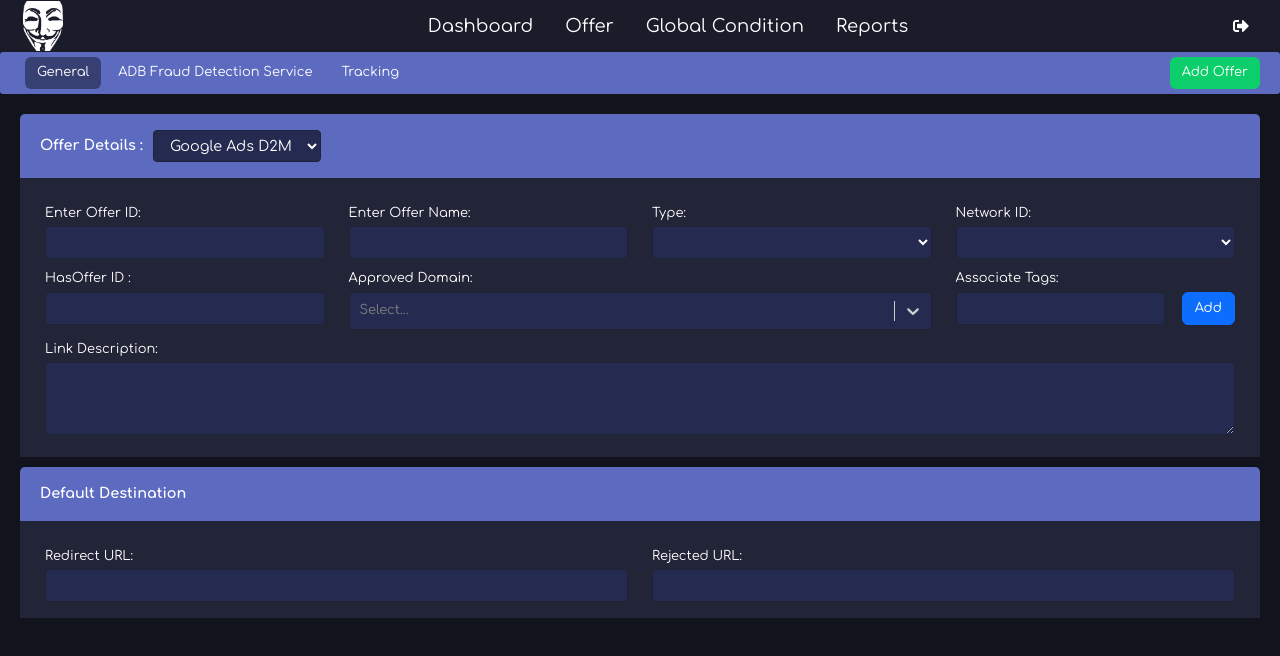
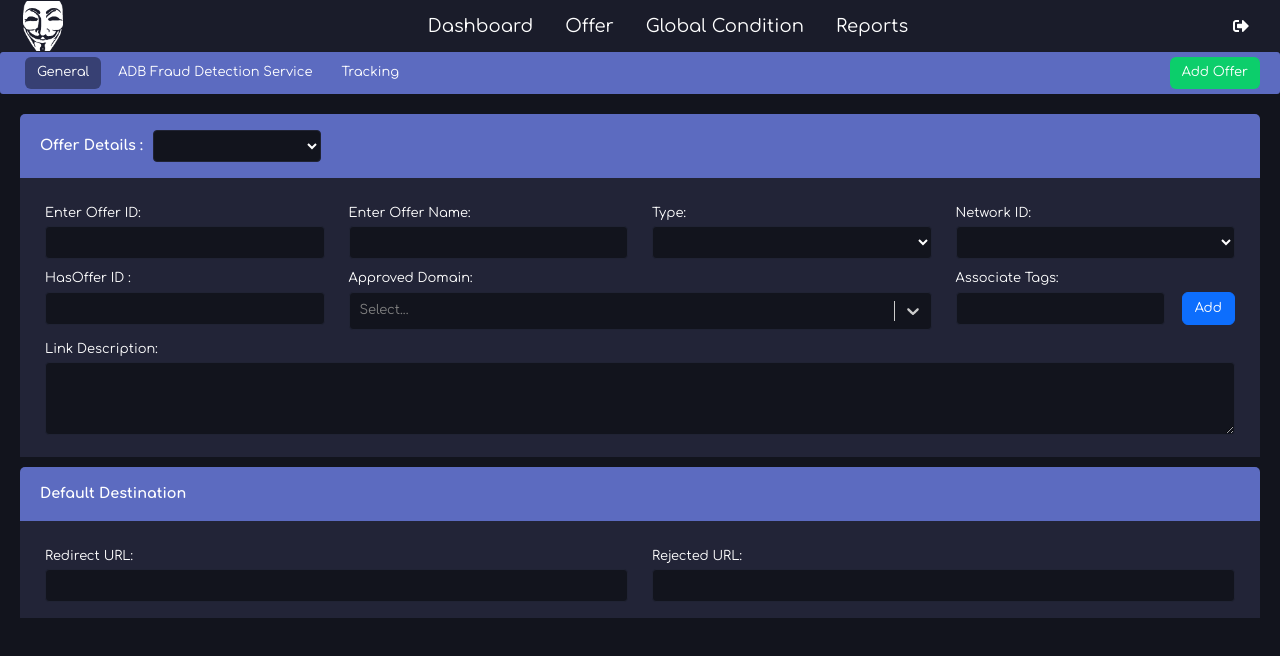
Before and after one commit to Xcitech-Technologies/adb-redirect-panel-admin, a React (Create React App) app: page /admin/offer/addOffer in a window 1280 px wide. Shown: the top 656 px of the page. Built offline with nearby package versions, Linux system fonts and the light colour scheme; sample sign-in values are in the browser's storage.

Commit message:
Minor changes UI

```diff
--- a/src/Assets/Scss/Components/CustomInput.scss
+++ b/src/Assets/Scss/Components/CustomInput.scss
@@ -1,7 +1,7 @@
 .customInput {
   width: 100% !important;
   color: $white !important;
-  background: $blue3 !important;
+  background: $dark !important;
   border-radius: 0.25rem;
   border: 1px solid $blue4;
   padding: 6px 12px;
@@ -21,7 +21,7 @@
   input {
     width: 100% !important;
     color: $white !important;
-    background: $blue3 !important;
+    background: $dark !important;
     border-radius: 0.25rem;
     border: 1px solid $blue4;
     padding: 6px 12px;
@@ -37,7 +37,7 @@
     font-size: 0.8125rem;
     width: 100% !important;
     color: $white !important;
-    background: $blue3 !important;
+    background: $dark !important;
     border-radius: 0.25rem;
     border: 1px solid $blue4;
     padding: 6px 12px;
@@ -66,7 +66,7 @@
     display: flex;
     font-size: 1rem;
     .count {
-      margin-left: 10px;
+      margin-left: 20px;
       .includeActive {
         background: #28a745;
         padding: 0 3px;
@@ -128,7 +128,7 @@
     font-size: 0.8125rem;
     width: 100% !important;
     color: $white !important;
-    background: $blue3 !important;
+    background: $dark !important;
     border-radius: 0.25rem;
     border: 1px solid $blue4;
     padding: 6px 12px;
--- a/src/Assets/Scss/Components/CustomSelect.scss
+++ b/src/Assets/Scss/Components/CustomSelect.scss
@@ -1,7 +1,7 @@
 .customSelect {
   width: 100% !important;
   color: $white !important;
-  background: $blue3 !important;
+  background: $dark !important;
   border-radius: 0.25rem;
   border: 1px solid $blue4;
   padding: 6px 12px;
@@ -15,7 +15,7 @@
   select {
     width: 100% !important;
     color: $white !important;
-    background: $blue3 !important;
+    background: $dark !important;
     border-radius: 0.25rem;
     border: 1px solid $blue4;
     padding: 6px 12px;
@@ -31,7 +31,7 @@
     .multi-select__control {
       width: 100% !important;
       color: $white !important;
-      background: $blue3 !important;
+      background: $dark !important;
       border-radius: 0.25rem;
       border: 1px solid $blue4;
       .multi-select__value-container {
@@ -52,7 +52,10 @@
       }
     }
     .multi-select__menu {
-      background: $blue3 !important;
+      background: $dark !important;
+      .multi-select__option--is-focused {
+        background-color: $blue6;
+      }
     }
   }
 
@@ -63,7 +66,7 @@
   .custom-select__control {
     width: 100% !important;
     color: $white !important;
-    background: $blue3 !important;
+    background: $dark !important;
     border-radius: 0.25rem;
     border: 1px solid $blue4;
     .custom-select__value-container {
@@ -85,7 +88,7 @@
     }
   }
   .custom-select__menu {
-    background: $blue3 !important;
+    background: $dark !important;
     font-size: 0.8125rem;
     .custom-select__option--is-focused {
       background-color: $blue6;
--- a/src/Assets/Scss/Components/CustomTextArea.scss
+++ b/src/Assets/Scss/Components/CustomTextArea.scss
@@ -1,7 +1,7 @@
 .customTextArea {
   width: 100% !important;
   color: $white !important;
-  background: $blue3 !important;
+  background: $dark !important;
   border-radius: 0.25rem;
   border: 1px solid $blue4;
   padding: 6px 12px;
@@ -20,7 +20,7 @@
   textarea {
     width: 100% !important;
     color: $white !important;
-    background: $blue3 !important;
+    background: $dark !important;
     border-radius: 0.25rem;
     border: 1px solid $blue4;
     padding: 6px 12px;
--- a/src/Assets/Scss/Pages/Offers.scss
+++ b/src/Assets/Scss/Pages/Offers.scss
@@ -18,6 +18,9 @@
       width: 100%;
       border: none;
       margin: 0 5px;
+    }
+    .offersHeadInput {
+      background-color: $blue3 !important;
     }
   }
   .optionsBar {
--- a/src/Components/Offers/General.jsx
+++ b/src/Components/Offers/General.jsx
@@ -9,6 +9,7 @@ import CustomSelect, {
 import { CustomTextAreaWithLabel } from "../UI/CustomTextArea.jsx";
 
 const options = [
+  { name: "", value: undefined, disabled: true },
   { name: "Google Ads D2M", value: "Google Ads D2M" },
   { name: "Casino Offer", value: "Casino Offer" },
   { name: "Coupon Popup", value: "Coupon Popup" },
--- a/src/Components/Offers/Tracking.jsx
+++ b/src/Components/Offers/Tracking.jsx
@@ -190,15 +190,18 @@ const Conditions = ({
         }
         defaultCollapse
       >
-        <Row>
-          <Col md={6}>
+        <Row
+          className="d-flex justify-content-between"
+          style={{ marginBottom: "15px" }}
+        >
+          <Col md={5}>
             <CountryComponent
               trackingDetails={trackingDetails[id]}
               id={id}
               setTrackingDetails={setTrackingDetails}
             />
           </Col>
-          <Col md={6}>
+          <Col md={5}>
             <RegionComponent
               input={inputs.region}
               handleChange={handleChange}
@@ -209,8 +212,11 @@ const Conditions = ({
             />
           </Col>
         </Row>
-        <Row>
-          <Col md={6}>
+        <Row
+          className="d-flex justify-content-between"
+          style={{ marginBottom: "15px" }}
+        >
+          <Col md={5}>
             <CitiesComponent
               input={inputs.cities}
               handleChange={handleChange}
@@ -220,14 +226,39 @@ const Conditions = ({
               setInputs={setInputs}
             />
           </Col>
-          <Col md={6}>
+          <Col md={5}>
             <DeviceComponent
               handleDeviceChange={handleDeviceChange}
               trackingDetails={trackingDetails[id]}
             />
           </Col>
         </Row>
-        <Row>
+        <Row
+          className="d-flex justify-content-between"
+          style={{ marginBottom: "15px" }}
+        >
+          <Col md={5}>
+            <TimeZoneComponent
+              input={inputs.timezones}
+              handleChange={handleChange}
+              trackingDetails={trackingDetails}
+              id={id}
+              setTrackingDetails={setTrackingDetails}
+              setInputs={setInputs}
+            />
+          </Col>
+          <Col md={5}>
+            <LanguagesComponent
+              input={inputs.languages}
+              handleChange={handleChange}
+              trackingDetails={trackingDetails}
+              id={id}
+              setTrackingDetails={setTrackingDetails}
+              setInputs={setInputs}
+            />
+          </Col>
+        </Row>
+        <Row style={{ marginBottom: "15px" }}>
           <URLSComponent
             handleUrlChange={handleUrlChange}
             trackingDetails={trackingDetails[id]}
@@ -240,28 +271,6 @@ const Conditions = ({
             handlePTURLChange={handlePTURLChange}
             trackingDetails={trackingDetails}
           />
-        </Row>
-        <Row>
-          <Col md={6}>
-            <TimeZoneComponent
-              input={inputs.timezones}
-              handleChange={handleChange}
-              trackingDetails={trackingDetails}
-              id={id}
-              setTrackingDetails={setTrackingDetails}
-              setInputs={setInputs}
-            />
-          </Col>
-          <Col md={6}>
-            <LanguagesComponent
-              input={inputs.languages}
-              handleChange={handleChange}
-              trackingDetails={trackingDetails}
-              id={id}
-              setTrackingDetails={setTrackingDetails}
-              setInputs={setInputs}
-            />
-          </Col>
         </Row>
       </CustomCardCollapse>
     </div>
--- a/src/Components/UI/CustomSelect.jsx
+++ b/src/Components/UI/CustomSelect.jsx
@@ -1,18 +1,24 @@
 import React from "react";
 import Select from "react-select";
 
-const CustomSelect = ({ options, ...rest }) => (
-  <select {...rest} className="customSelect">
+const CustomSelect = ({ options, className, ...rest }) => (
+  <select {...rest} className={`customSelect ${className}`}>
     {options.map((ele, key) => (
-      <option key={key} value={ele.value}>
+      <option key={key} value={ele.value} disabled={ele.disabled}>
         {ele.name}
       </option>
     ))}
   </select>
 );
 
-export const CustomSelectWithLabel = ({ label, name, options, ...rest }) => (
-  <div className="customSelectWithLabel">
+export const CustomSelectWithLabel = ({
+  label,
+  className,
+  name,
+  options,
+  ...rest
+}) => (
+  <div className={`customSelectWithLabel ${className}`}>
     {label && <label htmlFor={name}>{label}</label>}
     <select {...rest} name={name}>
       {options.map((ele, key) => (
--- a/src/Pages/Offers/Offers.jsx
+++ b/src/Pages/Offers/Offers.jsx
@@ -408,6 +408,7 @@ const Header = ({
             >
               <CustomInput
                 type="text"
+                className="offersHeadInput"
                 style={{ marginRight: "10px" }}
                 placeholder="Search"
                 value={query.search}
@@ -423,6 +424,7 @@ const Header = ({
 
               <CustomInput
                 type="text"
+                className="offersHeadInput"
                 style={{ margin: "0 5px" }}
                 placeholder="Tags"
                 value={query.tags}
@@ -442,6 +444,7 @@ const Header = ({
             >
               <CustomSelect
                 style={{ margin: "0 5px" }}
+                className="offersHeadInput"
                 value={query?.status}
                 onChange={(e) => {
                   setQuery({ ...query, status: e.target.value });
@@ -458,6 +461,7 @@ const Header = ({
             <CustomSelect
               style={{ margin: "0 5px" }}
               value={query?.type}
+              className="offersHeadInput"
               onChange={(e) => {
                 setQuery({ ...query, type: e.target.value });
               }}
```
